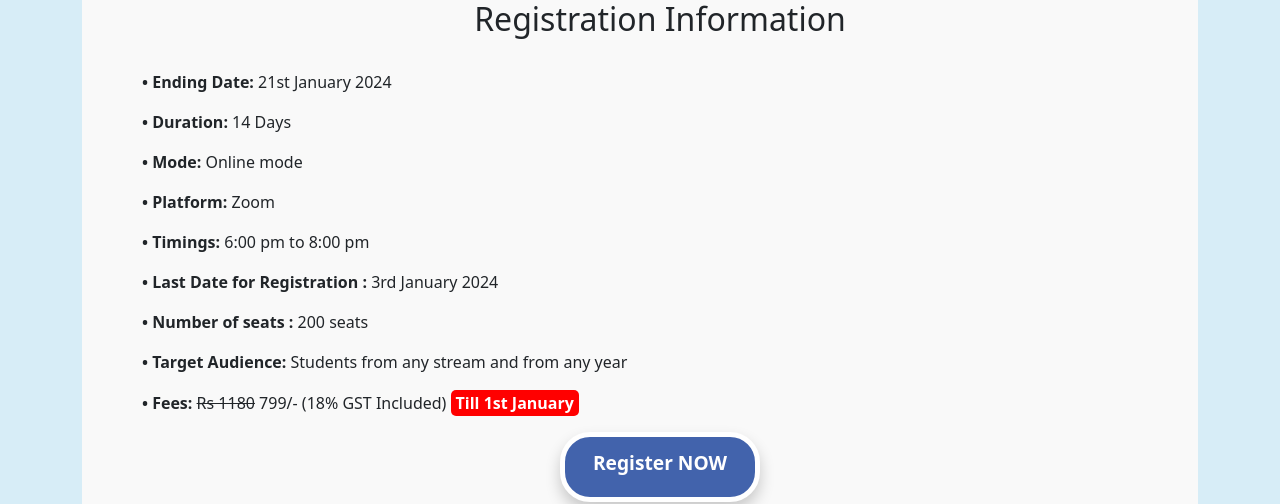
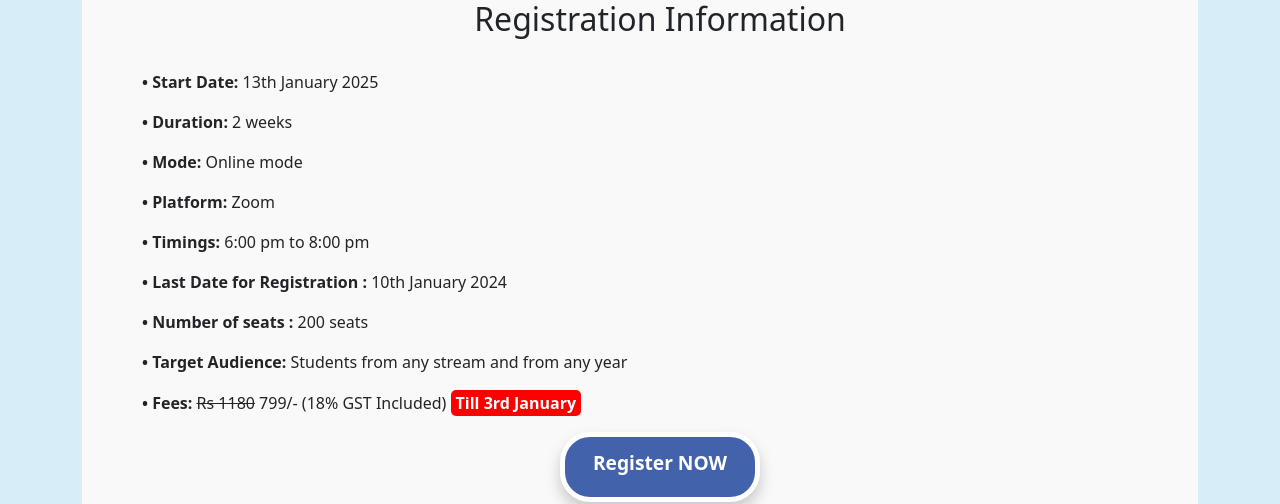
Before and after one commit to Aerykcodes/Humble-Coders-new, a React (Vite) app: page /registration in a window 1280 px wide. Shown: the part 130-634 px from the top of the page. Built offline with nearby package versions, Linux system fonts and the light colour scheme; a web font is replaced by a local one.

Commit message:
Content Change

```diff
--- a/src/assets/Pages/Home/Home.jsx
+++ b/src/assets/Pages/Home/Home.jsx
@@ -40,8 +40,8 @@ function Home() {
             <h3 className='textbox-0'><strong>With Kotlin and Jetpack Compose </strong></h3>
             <p className="text-center homepage-description"></p>
             <div className="course-details text-center">
-              <p className='textbox-1'><strong>15 days training program <br />For beginners and experienced developers, UG/PG students</strong></p>
-              <p className='textbox-2'><strong>Last Registration Date - 3 January 2025</strong></p>
+              <p className='textbox-1'><strong>2 Weeks training program <br />For beginners and experienced developers, UG/PG students</strong></p>
+              <p className='textbox-2'><strong>Last Registration Date - 10 January 2025</strong></p>
               <p className='textbox-3'><strong>Organized by: Humble Coders</strong></p>
             </div>
             <RegisterButton />
--- a/src/assets/Pages/Registration/Registration.jsx
+++ b/src/assets/Pages/Registration/Registration.jsx
@@ -14,15 +14,15 @@ const Registration = () => {
           <h2 className="text-center">Registration Information</h2>
           <br />
           <div className="registration-details">
-            <p><strong>• Ending Date:</strong> 21st January 2024</p>
-            <p><strong>• Duration:</strong> 14 Days</p>
+            <p><strong>• Start Date:</strong> 13th January 2025</p>
+            <p><strong>• Duration:</strong> 2 weeks</p>
             <p><strong>• Mode:</strong> Online mode</p>
             <p><strong>• Platform: </strong> Zoom </p>
             <p><strong>• Timings:</strong> 6:00 pm to 8:00 pm</p>
-            <p><strong>• Last Date for Registration :</strong> 3rd January 2024</p>
+            <p><strong>• Last Date for Registration :</strong> 10th January 2024</p>
             <p><strong>• Number of seats :</strong> 200 seats</p>
             <p><strong>• Target Audience:</strong> Students from any stream and from any year</p>
-            <p><strong>• Fees:</strong> <strike>Rs 1180</strike> 799/- (18% GST Included) <span className="highlight-box">Till 1st January</span></p>
+            <p><strong>• Fees:</strong> <strike>Rs 1180</strike> 799/- (18% GST Included) <span className="highlight-box">Till 3rd January</span></p>
            <RegisterButton/>
           </div>
         </div>
```
